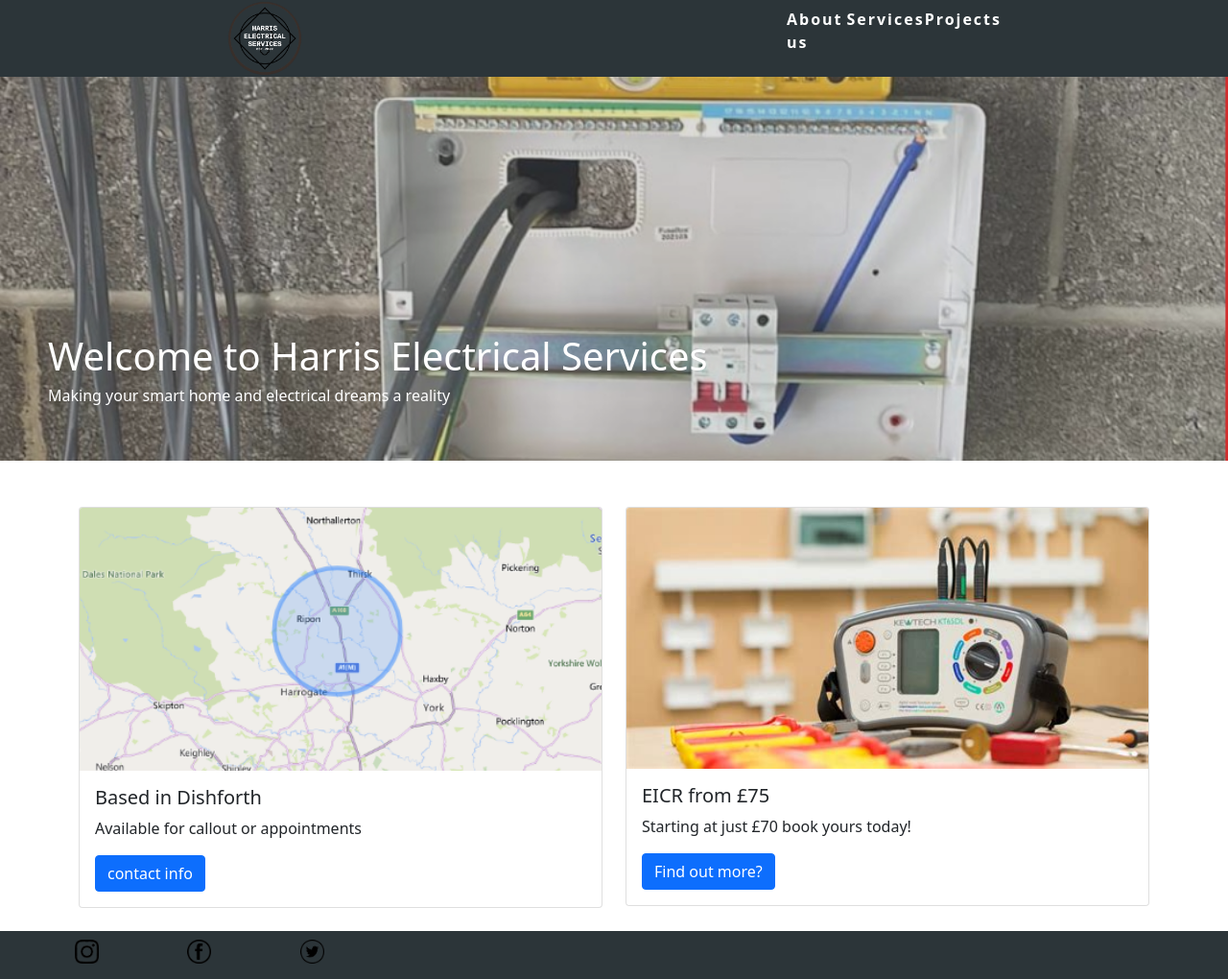
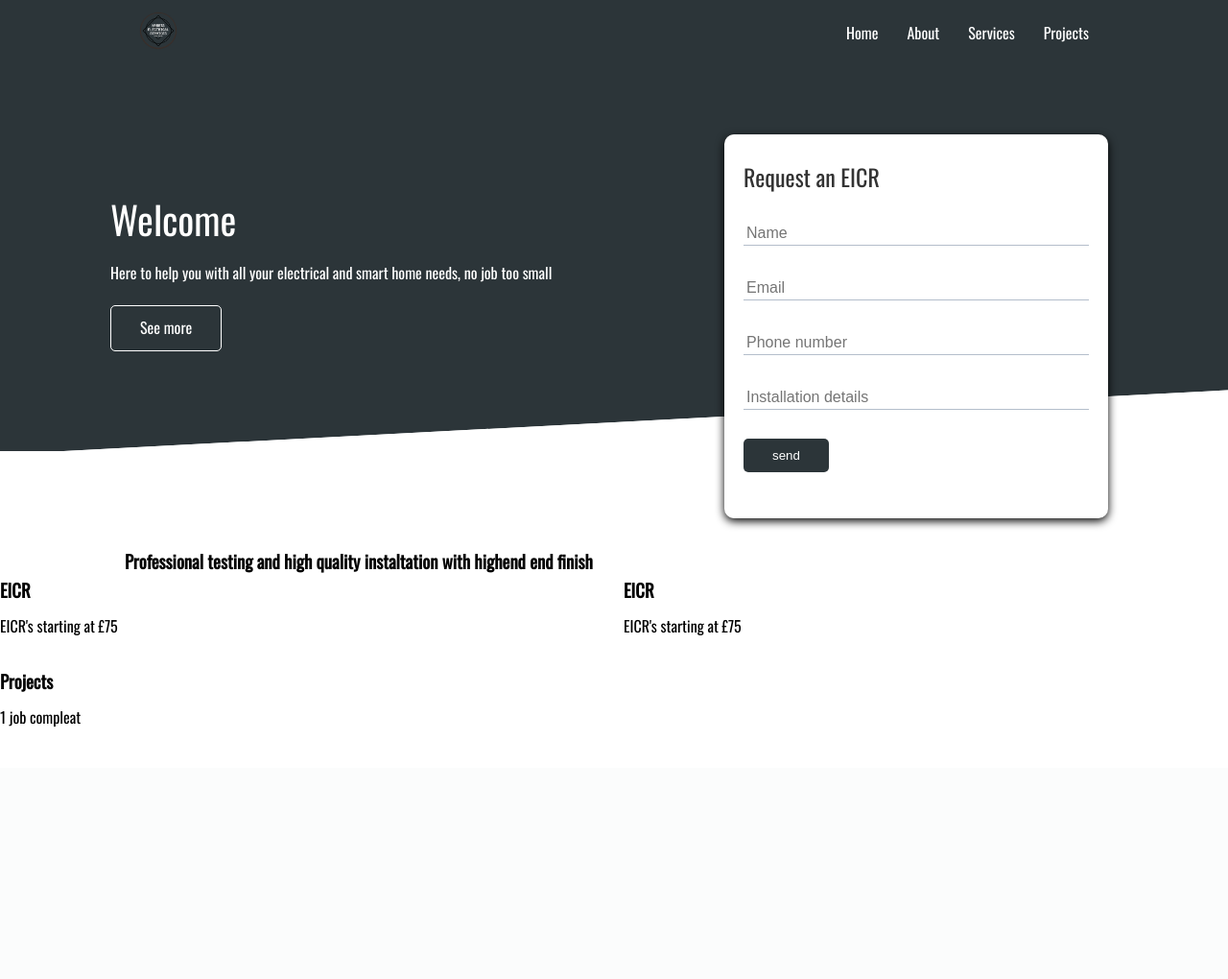
Before and after one commit to harrismoneybags/elec, a Flask app: page / in a window 1280 px wide. Shown: the whole page at 96% size. After the commit the page ends 757 px from the top, so only its background shows below. Run offline with Flask 2, Linux system fonts and the light colour scheme; some libraries are stand-ins or nearby versions.

Commit message:
upload to web home page

```diff
--- a/static/css/style.css
+++ b/static/css/style.css
@@ -1,167 +1,190 @@
-.{
-	margin: 0px;
-	padding: 0px;
-	box-sizing: border-box;
+@import url('https://fonts.googleapis.com/css2?family=Oswald&display=swap');
+
+:root{
+	--primary-color: #2C3539 ;
 }
 
-.nav{
-	display: flex;
-	justify-content: space-around;
-	align-items: center;
-	min-height: 8vh;
-	background-color:#2C3539 ;
+*{
+	box-sizing: border-box;
+	padding: 0;
+	margin: 0;
 }
 
-.nav-links{
-	display: flex;
-	width: 20%;
-	justify-content: space-around;
+body{
+	font-family: 'Oswald', sans-serif;
+	line-height: 1.6;
+}
+
+ul{
+	list-style-type: none;
+}
+
+a{
+	text-decoration: none;
+	color: #333;
 
 }
 
-.nav-links a{
-	color: white;
-	text-decoration: none;
-	letter-spacing: 2px;
-	font-weight: bold;
-}
-.nav-links li {
-	list-style: none;
+h1, h2 {
+	font-weight: 300;
+	line-height: 1.2;
+	margin: 10px 0;
 }
 
-.burger div{
-	width: 25px;
-	height: 3px;
-	background-color: white;
-	margin: 5px;
-	transition: all 0.3s ease;
+p{
+	margin: 10px 0;
 }
 
-.burger{
-	display: none ;
-	cursor: pointer;
+img{
+	width: 100%;
+}
+ /* navbar*/
+
+.logo img{
+	height: 40px;
+	width: 40px;
 }
 
-.carousel-item {
-	width: 100%;
-	height: 25rem;
-	background: #777;
-	color: white;
-	position: relative;
+.navbar{
+	background-color: var(--primary-color);
+	color: #fff;
+	height: 70px;
 }
 
-.container-carouseltext{
-	position: absolute;
-	bottom: 0;
-	left: 0;
-	right: 0;
-	padding-bottom: 50px;
-	padding-left: 50px;
+.navbar ul {
+	display: flex;
 
 }
 
-.overlay-image-home {
-	position:absolute;
-	bottom: 0;
-	top: 0;
-	left: 0;
-	right: 0;
-	background-size: cover ;
-	background-position: center;
-	opacity: 0.75;
+.navbar a {
+	color: #fff;
+	padding: 10px;
+	margin: 0 5px;
+}
+
+.navbar .flex{
+	justify-content: space-between;
+}
+
+.navbar a:hover{
+	border-bottom: 2px #fff solid ;
+}
+/*showcase*/
+
+.showcase{
+	height: 400px;
+	background-color: var(--primary-color);
+	color: #fff;
+	position: relative;
+}
+.showcase h1 {
+	font-size: 40px;
+}
+.showcase p {
+	margin: 20px 0;
+}
+
+.showcase .grid {
+	overflow: visible;
+	grid-template-columns: 55% 45%;
+	gap: 30px;
+}
+
+.showcase-form {
+	position: relative;
+	top: 60px;
+	height: 400px;
+	width: 400px;
+	padding: 40px;
+	z-index: 100;
+	justify-self: flex-end;
 
 }
 
+.showcase-form .form-control{
+	margin: 30px 0 ;
+}
+
+.showcase-form input[type='text'],
+.showcase-form input[type='email']{
+	border: 0 ;
+	border-bottom: 1px solid #B4becb;
+	width: 100%;
+	padding:  3px;
+	font-size: 16px;
+}
+
+.showcase-form input:focus{
+	outline: none;
+}
+
+.showcase::before,
+.showcase::after{
+	content: '';
+	position: absolute;
+	height: 100px;
+	bottom: -70px;
+	right: 0;
+	left: 0;
+	background: #fff;
+	transform: skewY(-3deg);
+}
+
+/*misc*/
+.misc{
+	padding-top: 100px;
+}
 
 
-.card-eicr {
-	position: ;
-	float: left;
-	padding-left: 50px;
+/* Utilities*/
+
+.container{
+	max-width: 1100px;
+	margin: 0 auto;
+	overflow: auto;
+	padding:0 40px;
 }
 
-.card-local{
-	position: relative;
-	float: right;
-	padding-right: 50px;
+.flex {
+	display: flex;
+	justify-content: center;
+	align-items: center;
+	height: 100%;
+}
+
+.grid{
+	display: grid;
+	grid-template-columns: repeat(2, 1fr);
+	gap: 20px;
+	justify-content: center;
+	align-items: center;
+	height: 100%;
+}
+
+.card{
+	background-color: #fff;
+	color: #333;
+	border-radius: 10px;
+	box-shadow: 0 3px 10px rgb(0, 0, 0.2);
+	padding: 20px;
+	margin: 10px;
+}
+.btn{
+	display: inline-block;
+	padding: 10px 30px;
+	cursor: pointer;
+	background:  var(--primary-color);
+	color: #fff;
+	border: none;
+	border-radius: 5px;
+}
+
+.btn-outline{
+	background-color: transparent;
+	border: 1px #fff solid;
 
 }
 
-
-@media screen and (max-width:1024px){
-
-.nav-links{
-	display: flex;
-	width: 50%;
-	justify-content: space-around;
+.btn:hover{
+	transform: scale(0.95);
 }
-
-@media screen and (max-width:768px){
-	body{
-		overflow-x: hidden ;
-	}
-	.nav-links{
-		position: absolute;
-			right: 0px;
-			height: 92vh;
-			top: 8vh;
-			background-color: #2C3539 ;
-			display: flex;
-			flex-direction: column ;
-			align-items: center;
-			width: 50%;
-			transform: translateX(100%);
-			transition: transform 0.5 ease-in;
-	}
-	.nav-links li{
-		opacity: 0;
-	}
-	.burger{
-		display: block;
-	}
-
-	.carousel-item{
-		position: relative;
-			left: 0px;
-			width: 50%  ;
-
-
-
-
-	}
-
-	.container{
-		left: 0px;
-	}
-
-
-}
-
-.nav-active{
-	transform: translateX(0%);
-}
-
-@keyframes navLinkFade{
-	from{
-		opacity: 0;
-		transform: translateX(50px);
-
-	}
-	to{
-		opacity: 1;
-		transform: translateX(0px);
-
-	}
-}
-
-.toggle .line1{
-	transform: rotate(-45deg) translate(-5px,6px);
-}
-
-.toggle .line2{
-	opacity: 0;
-}
-
-.toggle .line3{
-	transform: rotate(45deg) translate(-5px,-6px);
-}
--- a/templates/index.html
+++ b/templates/index.html
@@ -1,51 +1,95 @@
-{% extends 'base.html'%}
+<!DOCTYPE html>
+<html lang="en">
+<head>
+  <title>Harris Electrical</title>
+  <meta charset="UTF-8" />
+  <meta name="viewport" content="width=device-width,initial-scale=1" />
+  <meta name="description" content="" />
+  <link rel="stylesheet" type="text/css" href="{{url_for('static',filename='css/style.css')}}" />
+  <link rel="icon" href="{{url_for('static',filename='images/thelogo.png')}}">
+  <link rel="stylesheet" href="https://cdnjs.cloudflare.com/ajax/libs/font-awesome/6.1.1/css/all.min.css" integrity="sha512-KfkfwYDsLkIlwQp6LFnl8zNdLGxu9YAA1QvwINks4PhcElQSvqcyVLLD9aMhXd13uQjoXtEKNosOWaZqXgel0g==" crossorigin="anonymous" referrerpolicy="no-referrer" />
+</head>
+<body>
+  <!-- Navbar -->
+  <div class="navbar">
+    <div class="container flex">
+      <div class="logo">
+        <a href="{{url_for('index') }}"><img src="{{url_for('static',filename='images/thelogo.png')}}" alt="" height="40px"></a>
+      </div>
+      <nav>
+        <ul>
+          <li><a href="{{url_for('index') }}">Home</a></li>
+          <li><a href="{{url_for('about') }}">About</a></li>
+          <li><a href="{{url_for('services') }}">Services</a></li>
+          <li><a href="{{url_for('index') }}">Projects</a></li>
+        </ul>
+      </nav>
 
-{% block content %}
+    </div>
 
+  </div>
 
-<div class="carousel-inner">
-	<div class="carousel-item active">
+  <!-- Showcase -->
+  <section class="showcase">
+    <div class="container grid">
+      <div class="showcase-text">
+        <h1> Welcome </h1>
+        <p> Here to help you with all your electrical and smart home needs, no job too small</p>
+        <a href="{{url_for('index') }}" class="btn btn-outline"> See more</a>
+      </div>
 
-		<div class="overlay-image-home" style="background-image: url(static/images/thecover.png);"></div>
-
-
-		<div class="container-carouseltext">
-			<h1> Welcome to Harris Electrical Services</h1>
-			<h6> Making your smart home and electrical dreams a reality</h6>
+      <div class="showcase-form card">
+        <h2> Request an EICR </h2>
+        <form>
+          <div class="form-control">
+            <input type="text" name="name" placeholder="Name">
           </div>
+          <div class="form-control">
+            <input type="email" name="email" placeholder="Email" required>
+          </div>
+          <div class="form-control">
+            <input type="text" name="phone number" placeholder="Phone number">
+          </div>
+          <div class="form-control">
+            <input type="text" name="details" placeholder="Installation details" required>
+          </div>
+          <input type="submit" value="send" class="btn btn-primary">
+        </form>
       </div>
     </div>
 
-<br>
-</br>
+  </section>
 
-<div  class="container">
-  <div class="row">
-    <div class="col">
-     <div class="card" style="width: 100%; height: 100%;">
+  <!-- misc -->
+  <section class="misc">
+    <div class="container">
+      <h3 class="misc-heading text-center my-1">
 
-      		<img src="{{url_for('static',filename='images/map.png')}}" class="card-img-top" alt="...">
-      		<div class="card-body">
-      			<h5 class="card-title">Based in Dishforth</h5>
-    			<p class="card-text">Available for callout or appointments</p>
-    			<a href="{{url_for('about') }}#contact" class="btn btn-primary">contact info</a>
-    		</div>
-		</div>
-    </div>
-    <div class="col">
-    	<div class="card" style="width: 100%; height: 100% px;">
+        Professional testing and high quality instaltation with highend end finish
 
-      		<img src="{{url_for('static',filename='images/eicr.jpeg')}}" class="card-img-top" alt="...">
-      		<div class="card-body">
-      			<h5 class="card-title">EICR from £75</h5>
-    			<p class="card-text">Starting at just £70 book yours today!</p>
-    			<a href="{{url_for('services') }}#EICR" class="btn btn-primary">Find out more?</a>
-  			</div>
-		</div>
-    </div>
+      </h3>
     </div>
 
+    <div class="grid grid-3 text-center my-4">
+      <div>
 
+        <h3> EICR </h3>
+        <p> EICR's starting at £75</p>
+      </div>
+      <div>
 
+        <h3> EICR </h3>
+        <p> EICR's starting at £75</p>
+      </div>
+      <div>
 
-{% endblock%}
+        <h3> Projects </h3>
+        <p> 1 job compleat</p>
+      </div>
+
+    </div>
+
+  </section>
+
+</body>
+</html>
```
Lines whose indentation alone changed are shown as unchanged.
